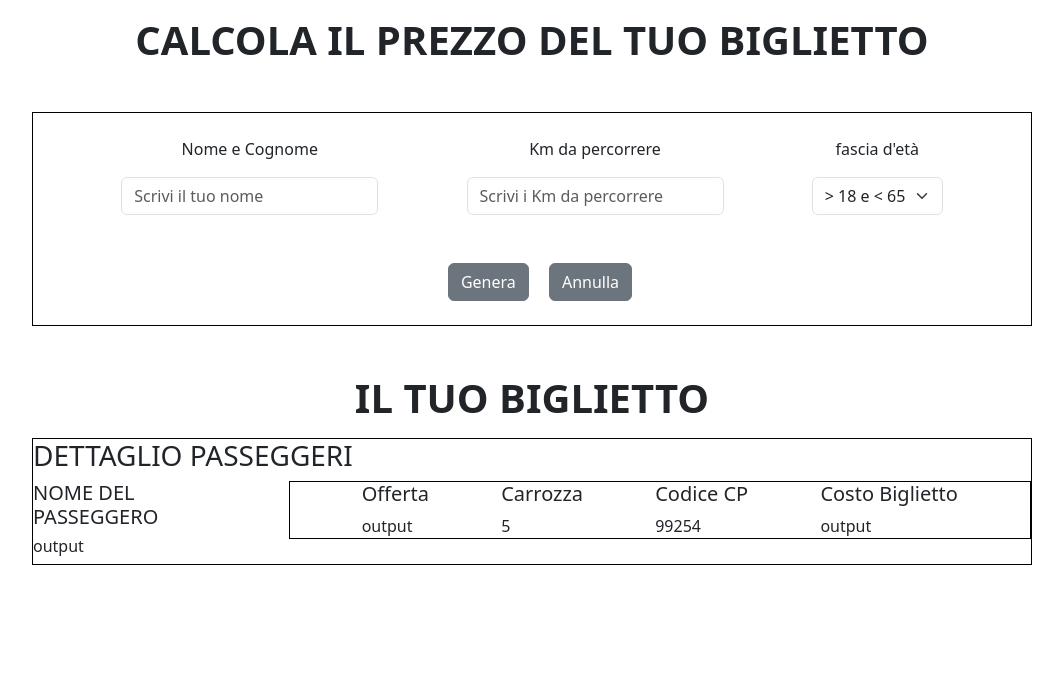
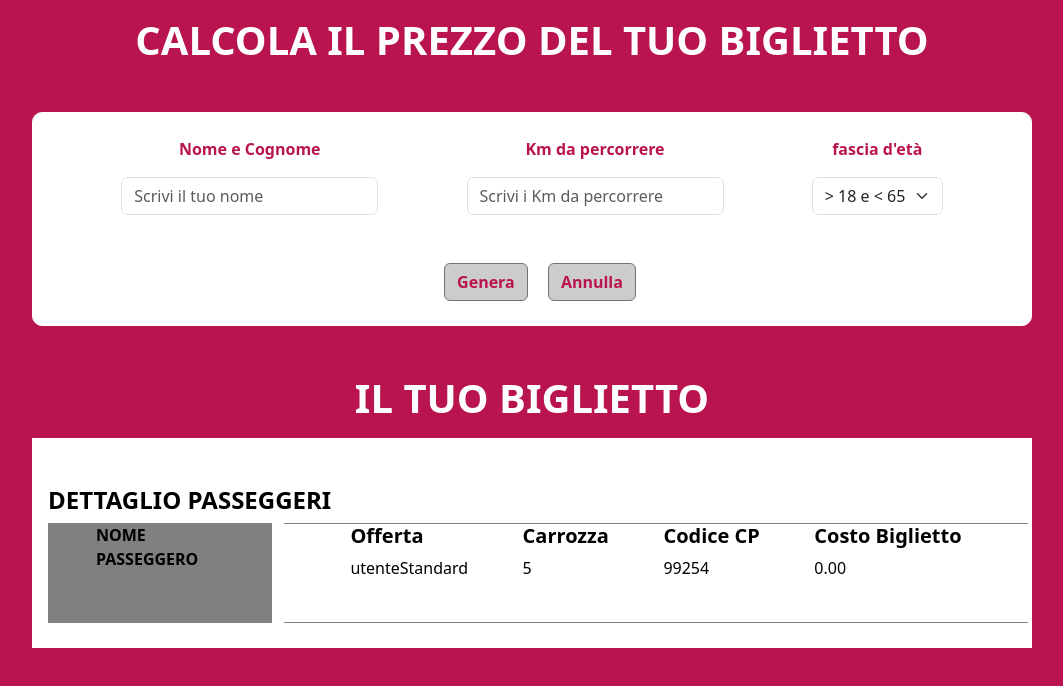
Before and after one commit to ElenaRuscitto/js-biglietto-treno-form, a plain HTML site: page index.html in a window 1280 px wide. Both pictures are taken after a click on the button "Genera". Shown: the whole page, without its empty margins (108-1171 px from the left). Drawn offline with nearby package versions, Linux system fonts and the light colour scheme.

Commit message:
[add] color

```diff
--- a/css/style.css
+++ b/css/style.css
@@ -1,15 +1,44 @@
 .question{
-  border: 1px solid black;
+  border: 1px solid white;
   width: 1000px;
   margin: 0 auto;
+  background-color: white;
+  color: rgb(185, 20, 80);
+  border-radius: 10px;
+  font-weight: bold;
 }
 
 .biglietto{
-  border: 1px solid black;
   width: 1000px;
   margin: 0 auto;
+  background-color: white;
+  height: 210px;
+  color: black;
 }
 
-.debug{
-  border: 1px solid black;
+
+body {
+  background-color: rgb(185, 20, 80);
+  color: white;
 }
+
+.btn {
+  color: rgb(185, 20, 80);
+  background-color: rgb(204, 204, 204);
+  font-weight: bold;
+}
+
+.dettagliNome {
+  background-color: rgb(128, 128, 128);
+  margin: 0 auto;
+  height: 100px;
+}
+
+.dettagli {
+  height: 80px;
+}
+
+.col-9 {
+  border-top: 1px solid rgb(128, 128, 128);
+  border-bottom: 1px solid rgb(128, 128, 128);
+}
--- a/index.html
+++ b/index.html
@@ -49,38 +49,38 @@
       </div>
     </div>
 
-    <h1 class="text-center my-3 fw-bold ">IL TUO BIGLIETTO</h1>
+    <h1 class="text-biglietto text-center my-3 fw-bold d-none ">IL TUO BIGLIETTO</h1>
 
-    <div class="biglietto">
-      <h3>DETTAGLIO PASSEGGERI</h3>
+    <div class="biglietto py-5 px-3 d-none">
+      <h4 class="fw-bold">DETTAGLIO PASSEGGERI</h4>
       <div class="row">
         <div class="col-3">
-          <div class="dettagliNome ">
-            <h5>NOME DEL PASSEGGERO</h5>
-            <h6 class="nameSurname">output</h6>
+          <div class="dettagliNome px-5">
+            <span class="fw-bold">NOME PASSEGGERO</span>
+            <h6 id="outputNameSurname"></h6>
           </div>
         </div>
 
         <div class="col-9">
-          <div class="dettagli d-flex justify-content-evenly debug">
+          <div class="dettagli d-flex justify-content-evenly">
             <div>
-              <h5>Offerta</h5>
-              <span>output</span>
+              <h5 class="fw-bold">Offerta</h5>
+              <span id="outputUtenteEta"></span>
             </div>
 
             <div>
-              <h5>Carrozza</h5>
+              <h5 class="fw-bold">Carrozza</h5>
               <span>5</span>
             </div>
 
             <div>
-              <h5>Codice CP</h5>
+              <h5 class="fw-bold">Codice CP</h5>
               <span>99254</span>
             </div>
 
             <div>
-              <h5>Costo Biglietto</h5>
-              <span class="price">output</span>
+              <h5 class="fw-bold">Costo Biglietto</h5>
+              <span id="price"> &euro; </span>
             </div>
 
 
--- a/js/script.js
+++ b/js/script.js
@@ -5,13 +5,16 @@ const kmPercorrere = document.querySelector ('.inputKm');
 const utenteEta = document.querySelector ('.selectEta');
 const btn1 = document.querySelector ('.btn1');
 const btn2 = document.querySelector ('.btn2');
-let price = kmPercorrere * costoKm;
+const textTicket = document.querySelector ('.text-biglietto');
+const ticket = document.querySelector ('.biglietto');
+
 
 btn1.addEventListener('click',function(){
  // leggo il contenuto dell'input
   console.log(nameSurname.value);
   console.log(kmPercorrere.value);
   console.log(utenteEta.value);
+  let price = kmPercorrere.value * costoKm;
 
   if (utenteEta.value === 'utenteJung') {
     let discount = price * 20 / 100;
@@ -20,14 +23,23 @@ btn1.addEventListener('click',function(){
     let discount = price * 40 / 100;
     price = price - discount;
    }
+
+   document.getElementById ('outputNameSurname').innerHTML = nameSurname.value;
+   document.getElementById ('outputUtenteEta').innerHTML = utenteEta.value;
+   document.getElementById ('price').innerHTML = price.toFixed(2);
+
+   textTicket.classList.remove('d-none');
+   ticket.classList.remove('d-none');
 });
+
+
 
 btn2.addEventListener('click',function(){
   // resetto il value dell'input
   utenteEta.value = '';
   kmPercorrere.value = '';
   nameSurname.value = '';
+
+  textTicket.classList.add('d-none');
+  ticket.classList.add('d-none');
 })
-
-document.getElementById ('.nameSurname').innerHTML += nameSurname;
-document.getElementById ('.price').innerHTML += prezzoBiglietto.toFixed(2);
```
